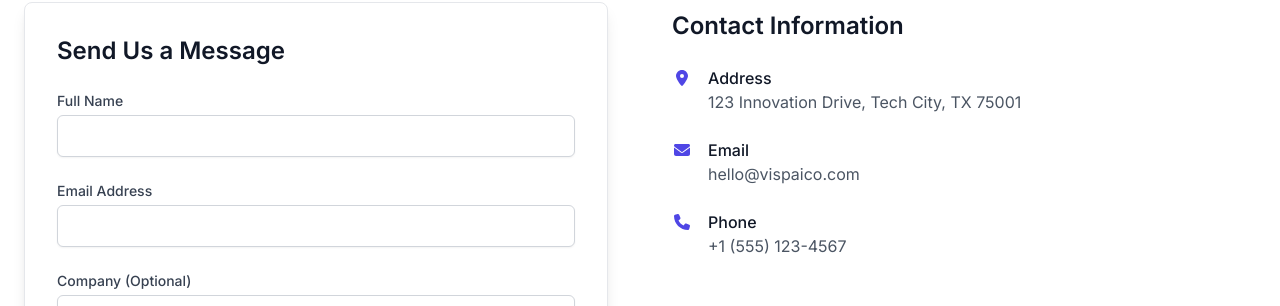
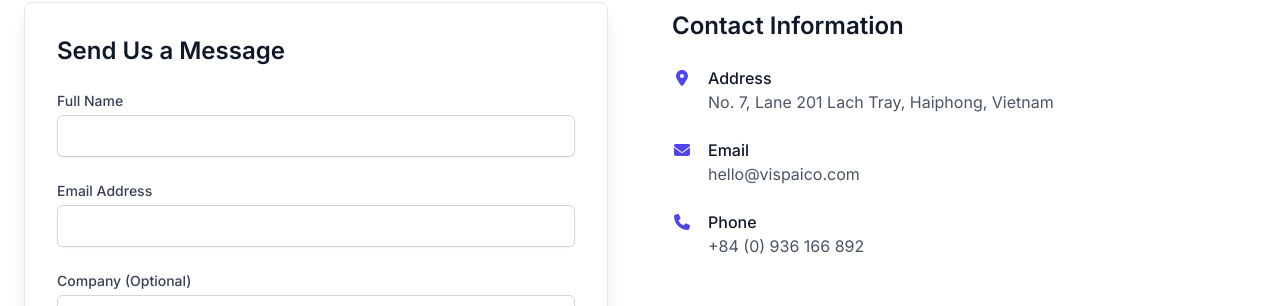
Before and after one commit to Vispaico/vispaico-frontend, a Next.js app: page /contact in a window 1280 px wide. Shown: the part 338-644 px from the top of the page. Built offline with nearby package versions, Linux system fonts and the light colour scheme.

Commit message:
Forced Re-commit of entire working project state

```diff
--- a/src/app/contact/page.tsx
+++ b/src/app/contact/page.tsx
@@ -16,8 +16,8 @@ export const metadata: Metadata = {
 // --- Main Contact Page Component (Server Component) ---
 export default function ContactPage() {
     const contactEmail = "hello@vispaico.com"; // Replace if needed
-    const contactPhone = "+1 (555) 123-4567"; // Replace if needed
-    const contactAddress = "123 Innovation Drive, Tech City, TX 75001"; // Replace if needed
+    const contactPhone = "+84 (0) 936 166 892"; // Replace if needed
+    const contactAddress = "No. 7, Lane 201 Lach Tray, Haiphong, Vietnam"; // Replace if needed
 
     return (
         <div className="container mx-auto px-6 py-16 md:py-24 min-h-screen"> {/* Base container */}
```
